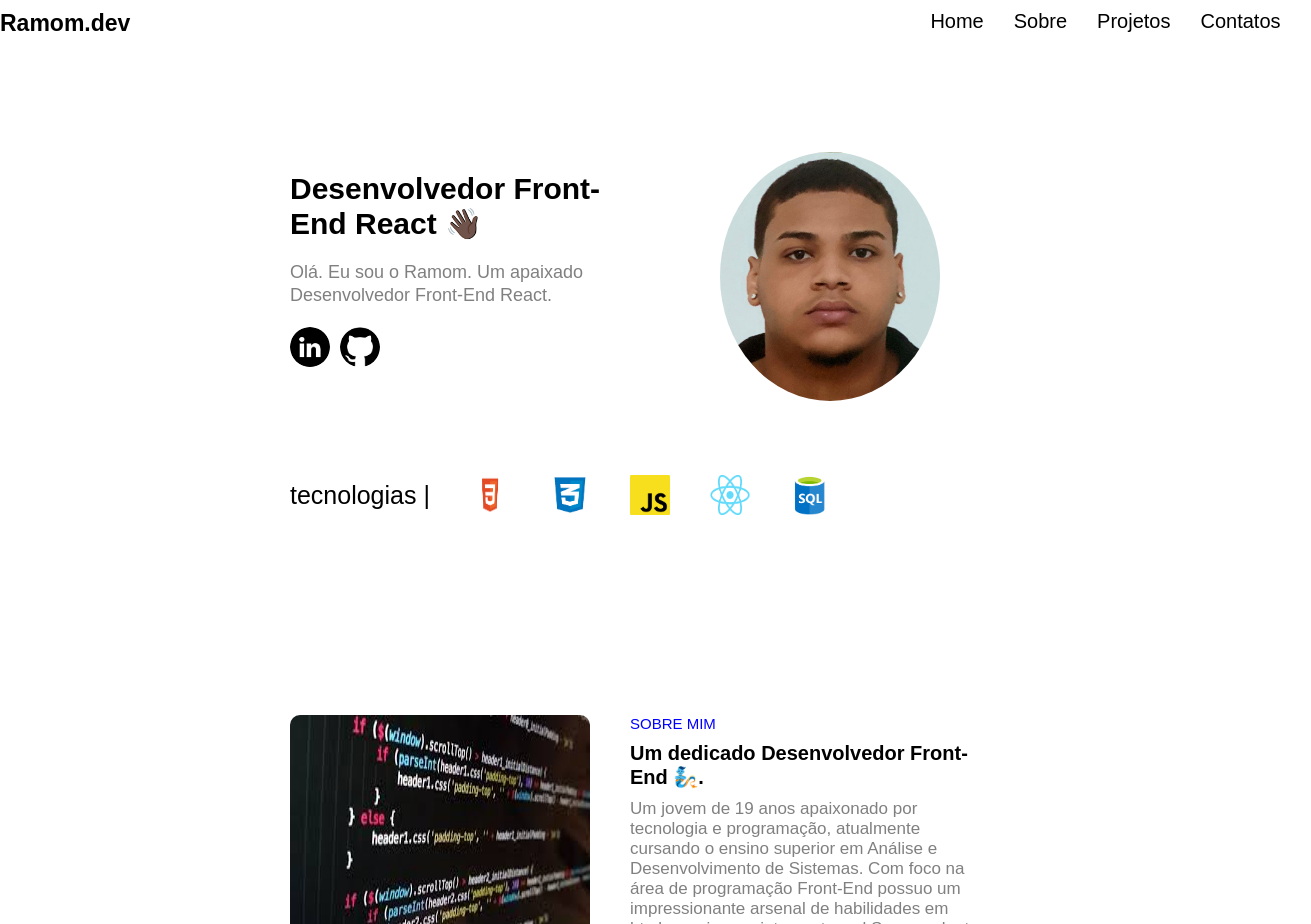
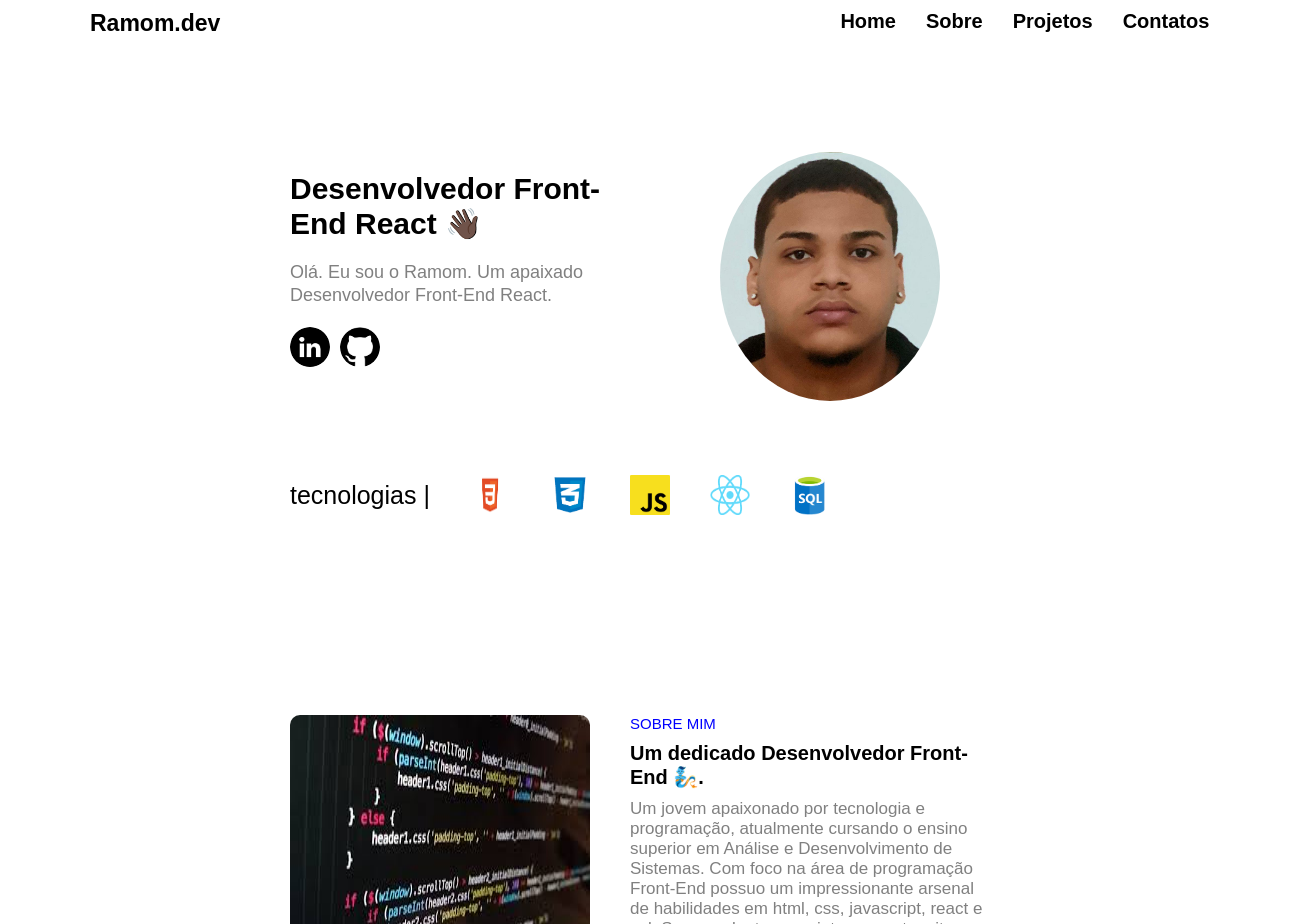
Before and after one commit to Ramom-Gomes/Meu-Portfolio, a React (Vite) app: page / in a window 1280 px wide. Shown: the top 924 px of the page, 1311 px wide, since content can reach past the window. Built offline with nearby package versions, Linux system fonts and the light colour scheme.

Commit message:
finalizacao-web

```diff
--- a/src/App.css
+++ b/src/App.css
@@ -7,7 +7,7 @@
 
 .cabecalho {
     display: flex;
-    max-width: 1300px;
+    max-width: 1100px;
     margin: auto;
     margin-top: 10px;
 }
@@ -18,7 +18,9 @@
 }
 
 .menuprincipal {
-    margin-left: 800px;
+    margin-left: 620px;
+    color: black;
+    font-weight: bold;
 }
 .menu {
     display: flex;
--- a/src/App.jsx
+++ b/src/App.jsx
@@ -60,10 +60,10 @@ const app = () => {
           <div className="sobreprincipal">
             <p className="sobretitulo">SOBRE MIM</p>
             <h3 className="sobresemititulo">Um dedicado Desenvolvedor Front-End 🧞.</h3>
-            <p className="sobredescricao">Um jovem de 19 anos apaixonado por tecnologia e programação,
+            <p className="sobredescricao">Um jovem apaixonado por tecnologia e programação,
               atualmente cursando o ensino superior em Análise e Desenvolvimento de Sistemas.
               Com foco na área de programação Front-End
-              possuo um impressionante arsenal de habilidades em html, css, javascript, react e sql.Sou excelent
+              possuo um impressionante arsenal de habilidades em html, css, javascript, react e sql. Sou excelent
               em projetar e manter sites responsivos que oferecem uma experiência de usuário tranquila.</p>
           </div>
         </section>
```
